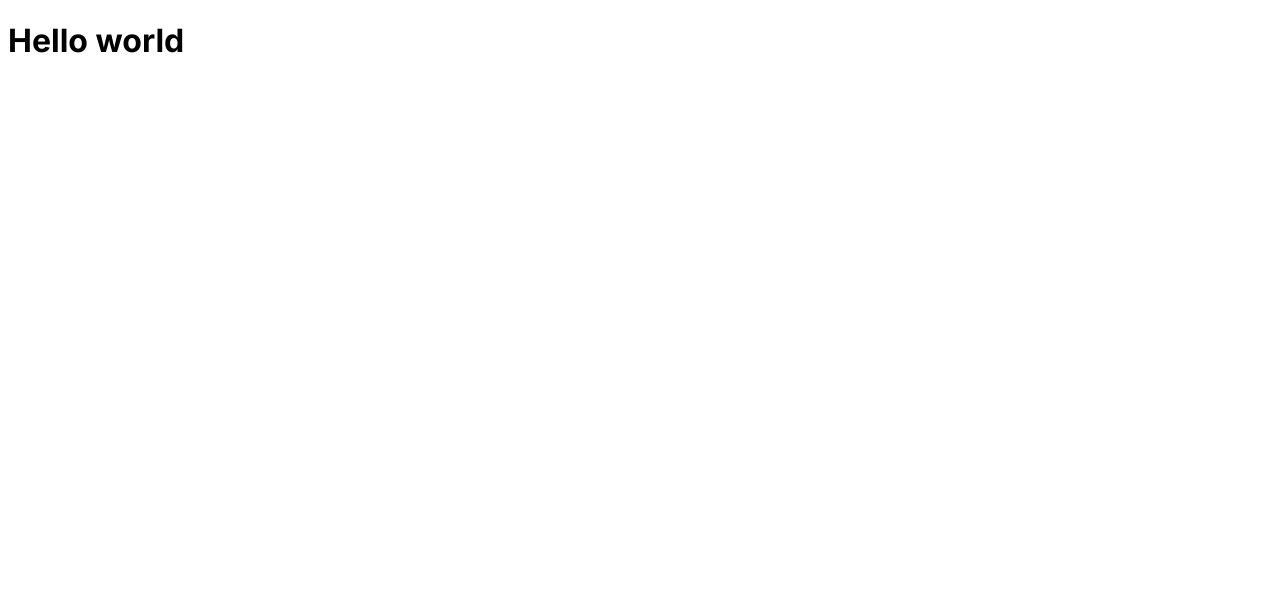
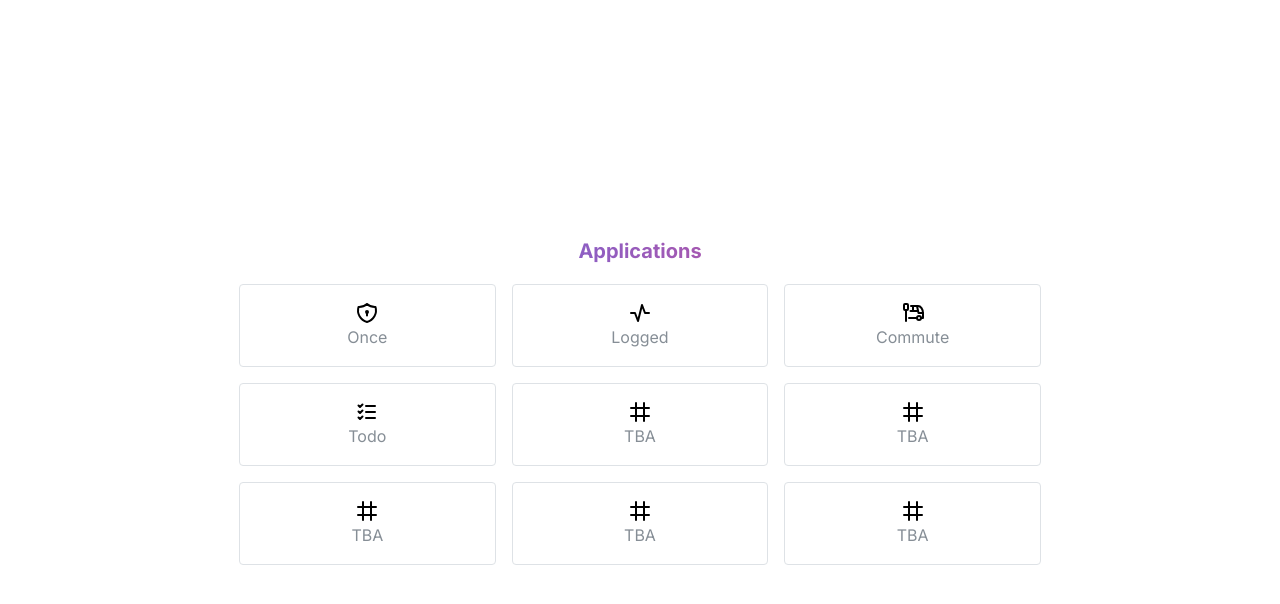
Before and after one commit to junlarsen/z, a Next.js app in the folder website/: page / in a window 1280 px wide. Shown: the top 604 px of the page. Built offline with nearby package versions, Linux system fonts and the light colour scheme.

Commit message:
feat: migrate landing page to next

```diff
--- /dev/null
+++ b/website/postcss.config.cjs
@@ -0,0 +1,14 @@
+module.exports = {
+  plugins: {
+    "postcss-preset-mantine": {},
+    "postcss-simple-vars": {
+      variables: {
+        "mantine-breakpoint-xs": "36em",
+        "mantine-breakpoint-sm": "48em",
+        "mantine-breakpoint-md": "62em",
+        "mantine-breakpoint-lg": "75em",
+        "mantine-breakpoint-xl": "88em",
+      },
+    },
+  },
+};
--- /dev/null
+++ b/website/src/app/(landing-page)/gear-application.tsx
@@ -0,0 +1,26 @@
+import { Card, Center, GridCol, Text } from "@mantine/core";
+import Link from "next/link";
+import { FC, ReactNode } from "react";
+
+export type GearApplicationProps = {
+  icon: ReactNode;
+  label: string;
+  href: string;
+};
+
+export const GearApplication: FC<GearApplicationProps> = ({
+  href,
+  icon,
+  label,
+}) => {
+  return (
+    <GridCol span={4}>
+      <Card component={Link} withBorder href={href}>
+        <Center>{icon}</Center>
+        <Text ta="center" c="dimmed">
+          {label}
+        </Text>
+      </Card>
+    </GridCol>
+  );
+};
--- /dev/null
+++ b/website/src/app/(landing-page)/page.tsx
@@ -0,0 +1,51 @@
+import { Center, Grid, Stack, Text } from "@mantine/core";
+import {
+  IconActivity,
+  IconBusStop,
+  IconGrid3x3,
+  IconListCheck,
+  IconShieldLock,
+} from "@tabler/icons-react";
+import { GearApplication } from "~/app/(landing-page)/gear-application";
+
+export default function LandingPage() {
+  return (
+    <Center mih="100vh" p="md">
+      <Stack>
+        <Text
+          ta="center"
+          component="h1"
+          size="xl"
+          fw="bold"
+          variant="gradient"
+          gradient={{ from: "indigo", to: "pink", deg: 90 }}
+        >
+          Applications
+        </Text>
+        <Grid gutter="md">
+          <GearApplication
+            icon={<IconShieldLock />}
+            label="Once"
+            href="/once"
+          />
+          <GearApplication
+            icon={<IconActivity />}
+            label="Logged"
+            href="/logged"
+          />
+          <GearApplication
+            icon={<IconBusStop />}
+            label="Commute"
+            href="/commute"
+          />
+          <GearApplication icon={<IconListCheck />} label="Todo" href="/todo" />
+          <GearApplication icon={<IconGrid3x3 />} label="TBA" href="#" />
+          <GearApplication icon={<IconGrid3x3 />} label="TBA" href="#" />
+          <GearApplication icon={<IconGrid3x3 />} label="TBA" href="#" />
+          <GearApplication icon={<IconGrid3x3 />} label="TBA" href="#" />
+          <GearApplication icon={<IconGrid3x3 />} label="TBA" href="#" />
+        </Grid>
+      </Stack>
+    </Center>
+  );
+}
--- a/website/src/app/layout.tsx
+++ b/website/src/app/layout.tsx
@@ -1,21 +1,30 @@
-import type { Metadata } from 'next'
-import { Inter } from 'next/font/google'
+import "@mantine/charts/styles.css";
+import { ColorSchemeScript } from "@mantine/core";
+import "@mantine/core/styles.css";
+import "@mantine/dates/styles.css";
+import "@mantine/notifications/styles.css";
+import "@mantine/spotlight/styles.css";
+import type { Metadata } from "next";
+import { Inter } from "next/font/google";
+import { PropsWithChildren } from "react";
+import { MantineProvider } from "~/app/mantine-provider";
 
-const inter = Inter({ subsets: ['latin'] })
+const inter = Inter({ subsets: ["latin"] });
 
 export const metadata: Metadata = {
-  title: 'Create Next App',
-  description: 'Generated by create next app',
+  title: "Pivot",
+  description: "Home base of operations",
+};
+
+export default function RootLayout({ children }: PropsWithChildren) {
+  return (
+    <html lang="en" dir="ltr">
+      <head>
+        <ColorSchemeScript />
+      </head>
+      <body>
+        <MantineProvider>{children}</MantineProvider>
+      </body>
+    </html>
+  );
 }
-
-export default function RootLayout({
-  children,
-}: {
-  children: React.ReactNode
-}) {
-  return (
-    <html lang="en">
-      <body className={inter.className}>{children}</body>
-    </html>
-  )
-}
--- /dev/null
+++ b/website/src/app/mantine-provider.tsx
@@ -0,0 +1,26 @@
+"use client";
+
+import {
+  MantineProvider as MantineCoreProvider,
+  createTheme,
+} from "@mantine/core";
+import { ModalsProvider } from "@mantine/modals";
+import { Notifications } from "@mantine/notifications";
+import { FC, PropsWithChildren } from "react";
+
+const theme = createTheme({
+  primaryColor: "pink",
+  fontFamily: "Inter, sans-serif",
+  headings: { fontFamily: "Poppins, sans-serif" },
+});
+
+const modals = {};
+
+export const MantineProvider: FC<PropsWithChildren> = ({ children }) => {
+  return (
+    <MantineCoreProvider theme={theme}>
+      <Notifications />
+      <ModalsProvider modals={modals}>{children}</ModalsProvider>
+    </MantineCoreProvider>
+  );
+};
--- a/website/src/app/page.tsx
+++ /dev/null
@@ -1,3 +0,0 @@
-export default function IndexPage() {
-  return (<h1>Hello world</h1>)
-}
```
Also changed, not shown: website/biome.json (added, +23 -0 lines), website/package.json (+17 -2 lines), 1 other file (tests, documents, lock files or other folders).
